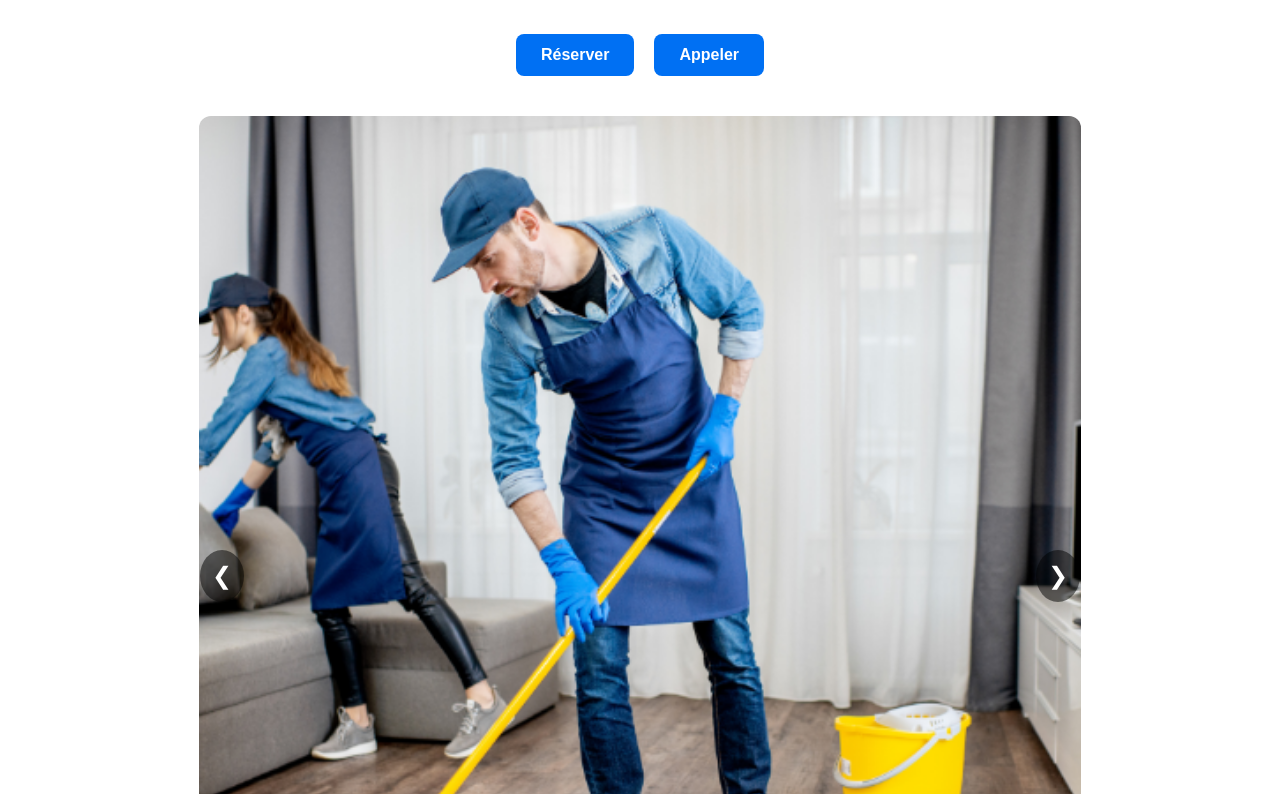
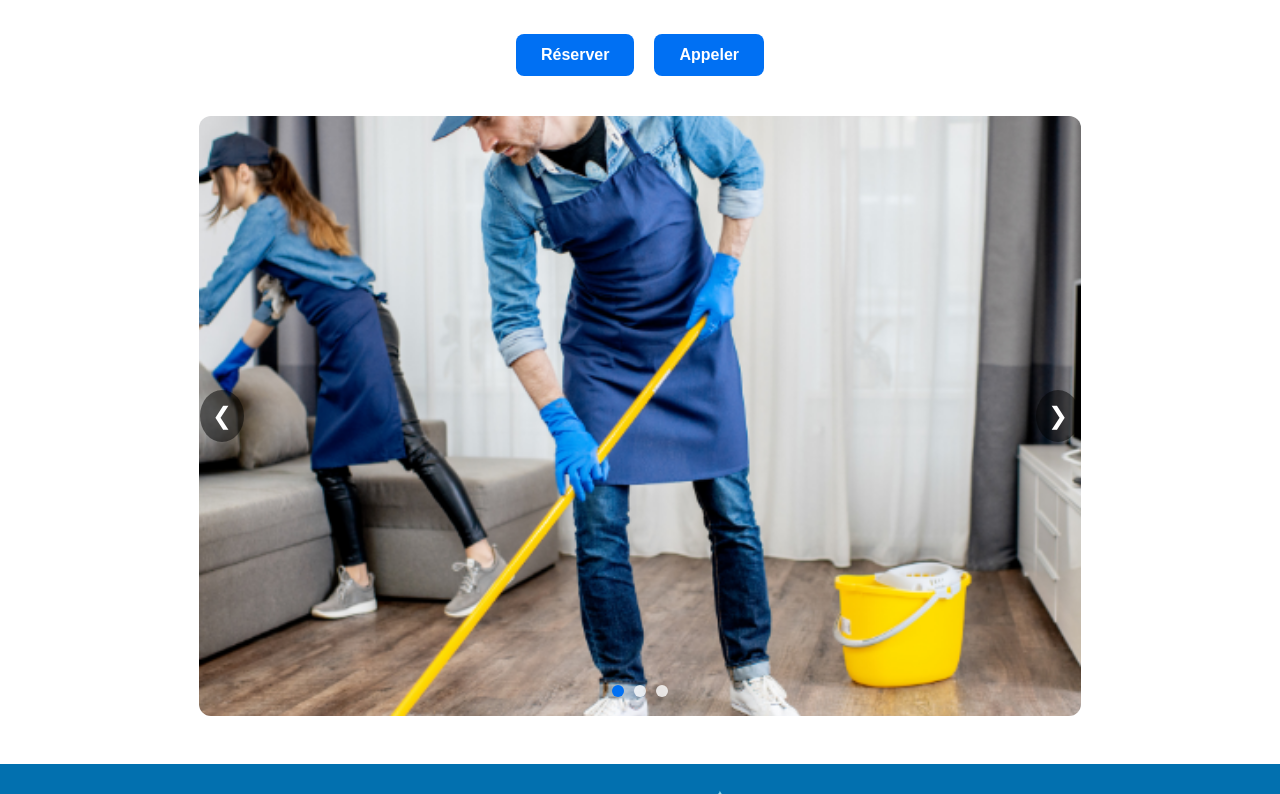
Before and after one commit to AdrienW86/Nettoyage-Perpignan, a Next.js app: page /bureaux in a window 1280 px wide. Shown: the part 826-1620 px from the top of the page. Built offline with nearby package versions, Linux system fonts and the light colour scheme.

Commit message:
mise en ligne

```diff
--- a/components/Carousel/carousel.module.css
+++ b/components/Carousel/carousel.module.css
@@ -1,29 +1,39 @@
 .carousel {
   position: relative;
   max-width: 900px;
-  margin: 40px auto;
+  margin: 40px auto -2px auto;
   overflow: hidden;
+  height: 600px; /* Hauteur fixe pour images */
+  border-radius: 12px;
 }
 
+/* Slides superposées */
 .slide {
   opacity: 0;
   position: absolute;
+  top: 0;
+  left: 0;
   width: 98%;
   margin-left: 1%;
+  height: 100%;
+  z-index: 1; /* inférieur aux dots */
   transition: opacity 1s ease-in-out;
 }
 
 .active {
   opacity: 1;
-  position: relative;
+  z-index: 2; /* toujours inférieur aux dots */
 }
 
+/* Image responsive */
 .image {
   width: 100%;
-  height: auto;
+  height: 100%;
+  object-fit: cover;
   border-radius: 12px;
 }
 
+/* Flèches navigation */
 .prev,
 .next {
   position: absolute;
@@ -45,9 +55,13 @@
 .prev:hover,
 .next:hover { background-color: rgba(0,0,0,0.7); }
 
+/* Dots navigation */
 .dots {
   text-align: center;
-  margin-top: 15px;
+  position: absolute;
+  bottom: 15px;
+  width: 100%;
+  z-index: 20; /* au-dessus des slides */
 }
 
 .dot {
@@ -55,15 +69,18 @@
   height: 12px;
   width: 12px;
   margin: 0 5px;
-  background-color: #bbb;
+  background-color: rgba(255, 255, 255, 0.8); /* plus visible */
   border-radius: 50%;
   cursor: pointer;
   transition: background-color 0.3s;
 }
 
-.activeDot { background-color: #0070f3; }
+.activeDot {
+  background-color: #0070f3;
+}
 
 /* Responsive */
 @media (max-width: 768px) {
   .prev, .next { padding: 8px; font-size: 20px; }
+   .carousel { height: 350px; }
 }
```
Also changed, not shown: components/Carousel/Carousel.jsx (line endings or trailing spaces).
